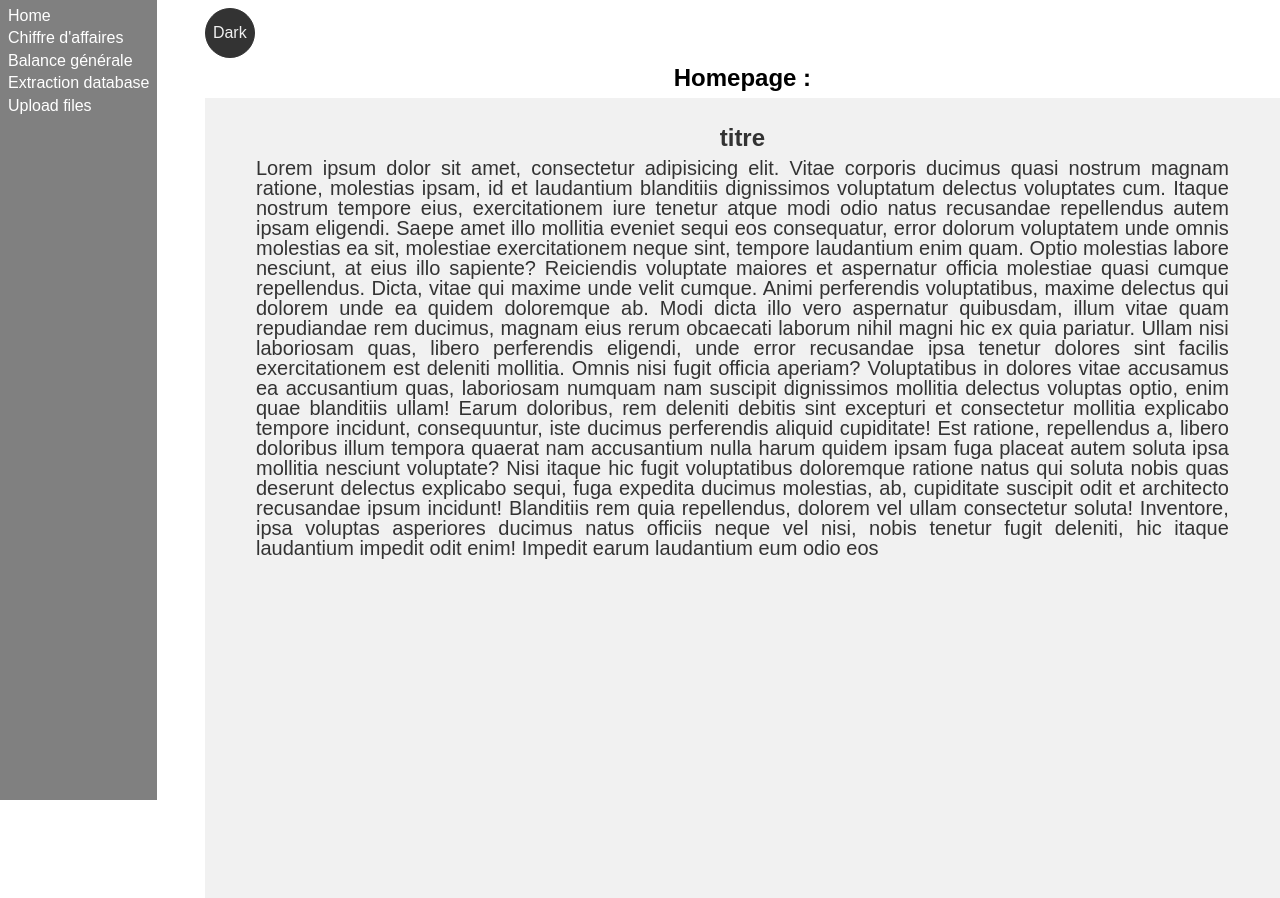
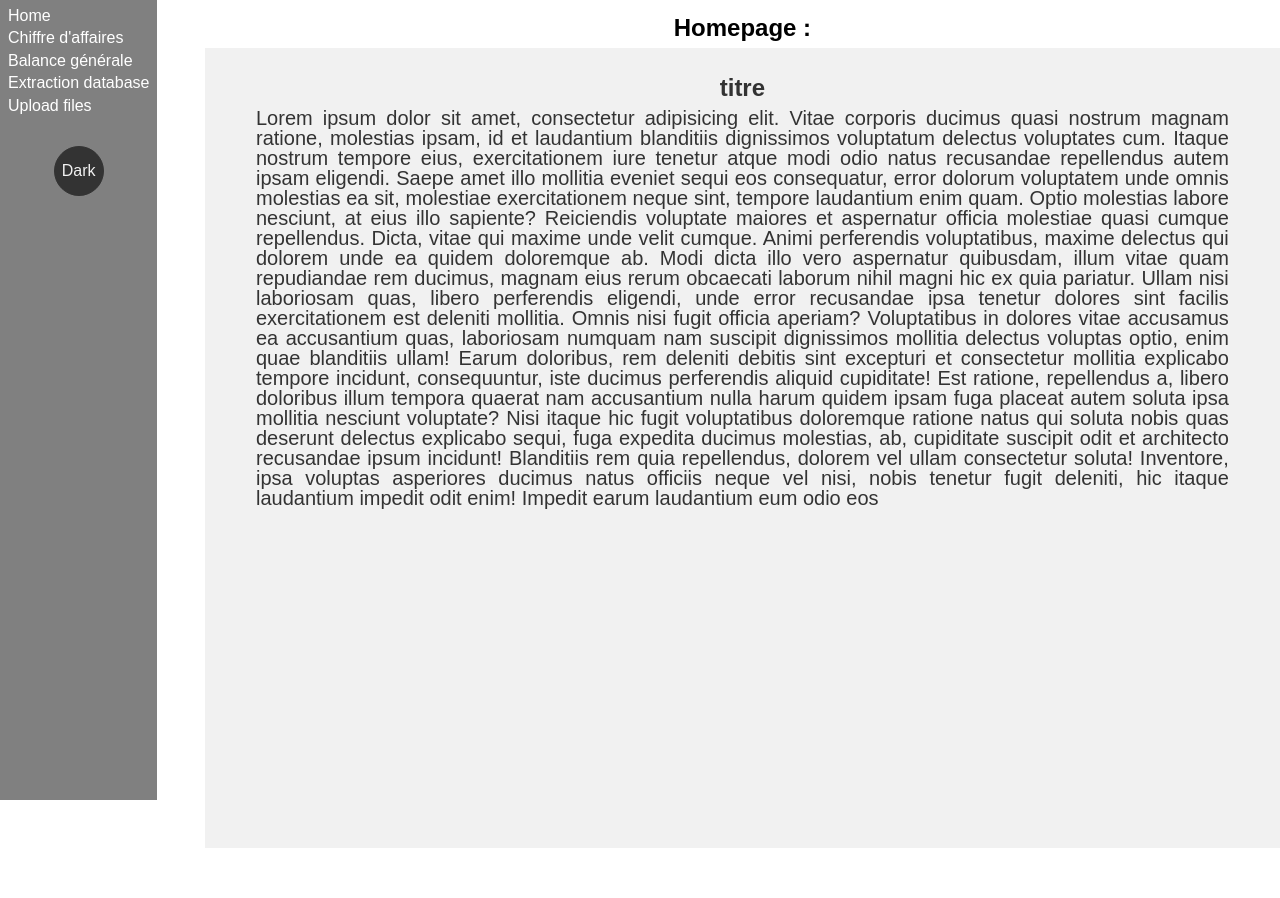
Before and after one commit to yaco16/compta, a Next.js app: page / in a window 1280 px wide. After the commit the page ends 848 px from the top, so only its background shows below. Built offline with nearby package versions, Linux system fonts and the light colour scheme.

Commit message:
ove dark mode button into sidebar

```diff
--- a/src/components/BtnToggle.js
+++ b/src/components/BtnToggle.js
@@ -4,13 +4,17 @@ import { ThemeContext } from '../context/themeContext';
 export default function BtnToggle() {
   const { toggleTheme, theme } = useContext(ThemeContext);
   return (
-    <div>
+    <div className='container'>
       <div onClick={toggleTheme} className={theme ? 'btn-toggle light' : 'btn-toggle dark'}>
-      {theme ? 'Dark' : 'Light'}</div>
+        {theme ? 'Dark' : 'Light'}
+      </div>
       <style jsx>{`
+        .container {
+          margin-top: 2rem;
+          display: flex;
+          justify-content: center;
+        }
         .btn-toggle {
-          top: 150px;
-          right: 50px;
           width: 50px;
           height: 50px;
           border: 1px solid #333;
@@ -24,12 +28,12 @@ export default function BtnToggle() {
 
         .light {
           background: #333;
-          color: #f1f1f1
+          color: #f1f1f1;
         }
 
         .dark {
           background: #f1f1f1;
-          color: #333
+          color: #333;
         }
       `}</style>
     </div>
--- a/src/components/layout/Sidebar.js
+++ b/src/components/layout/Sidebar.js
@@ -1,6 +1,7 @@
 import Link from 'next/link';
 import { useContext } from 'react';
 import { ThemeContext } from '../../context/themeContext';
+import BtnToggle from '../BtnToggle';
 
 export default function Navbar() {
   const { theme } = useContext(ThemeContext);
@@ -34,6 +35,7 @@ export default function Navbar() {
           </Link>
         </li>
       </ul>
+      <BtnToggle />
       <style jsx>{`
         .navbar_container {
           padding: 0.5rem;
--- a/src/pages/_app.js
+++ b/src/pages/_app.js
@@ -8,7 +8,6 @@ function MyApp({ Component, pageProps }) {
   return (
     <ThemeContextProvider>
       <Layout>
-        <BtnToggle />
         <Component {...pageProps} />
       </Layout>
     </ThemeContextProvider>
```
